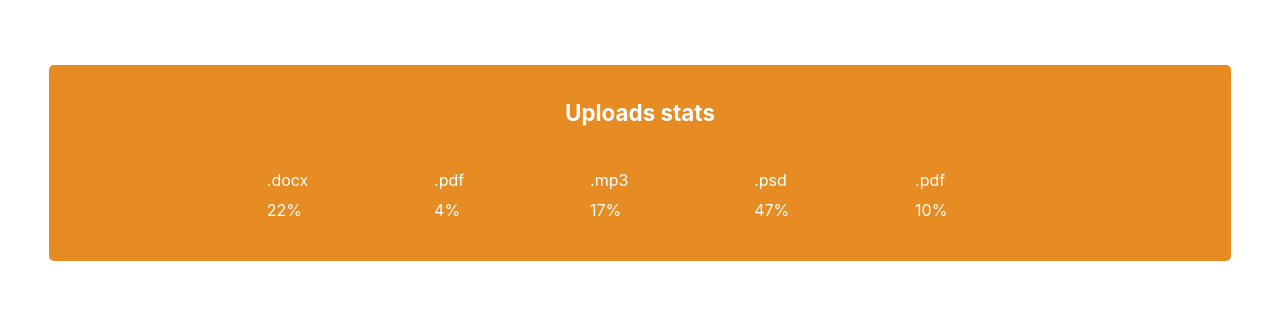
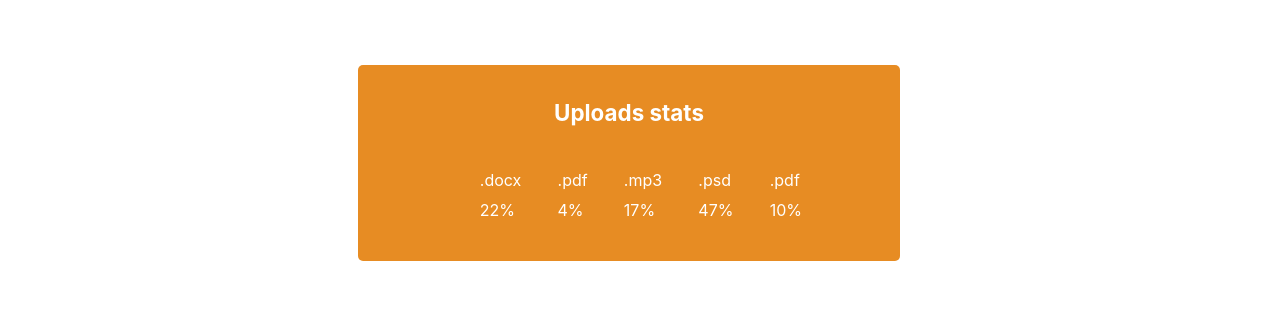
Before and after one commit to cristiangarzon22/goit-react-hw-01-components, a React (Create React App) app: page / in a window 1280 px wide. Shown: the part 461-770 px from the top of the page. Built offline with nearby package versions, Linux system fonts and the light colour scheme.

Commit message:
nuevo commit

```diff
--- a/src/components/stadistics/Statistic.module.css
+++ b/src/components/stadistics/Statistic.module.css
@@ -1,8 +1,9 @@
 .statistics{
   background-color: rgb(231, 140, 35);
-  width: 90%;
+  width: 40%;
   padding: 15px;
   margin: auto;
+  margin-right: 380px;
   display: flex;
   justify-content: center;
   align-items: center;
```
